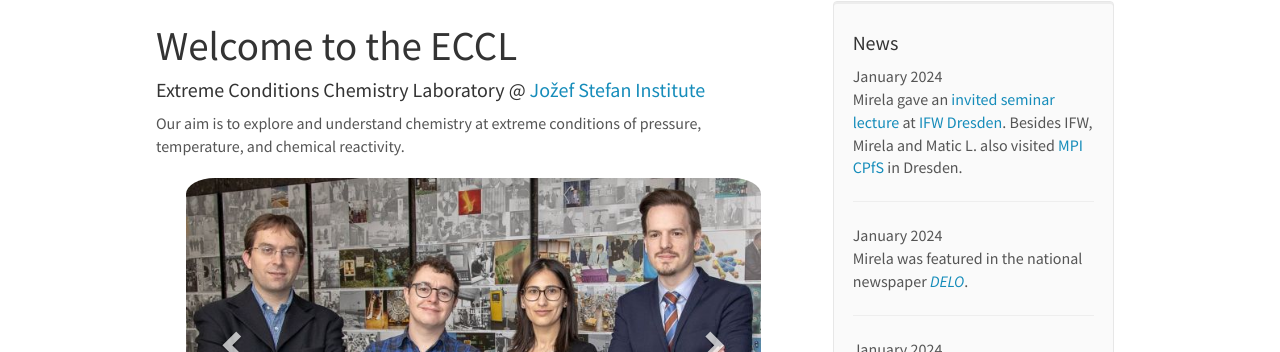
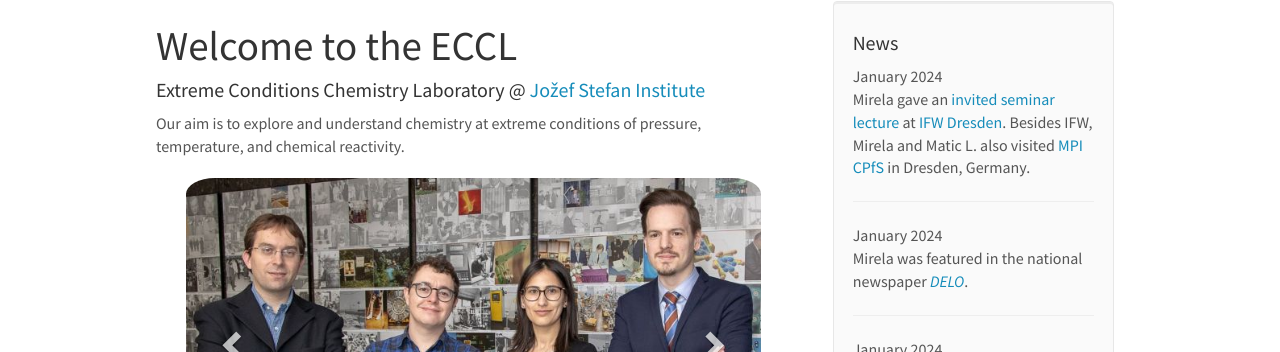
Before and after one commit to eccl-jsi/eccl-jsi.github.io, a Jekyll site: the page built from _pages/home.md, in a window 1280 px wide and 900 px high. Shown: the part 69-421 px from the top of the window. Built offline with Jekyll 4.4.1, drawn with Linux system fonts in a browser that asks for light colours; nearby versions of some CDN libraries.

Commit message:
Update news.yml

```diff
--- a/_data/news.yml
+++ b/_data/news.yml
@@ -1,5 +1,5 @@
 - date: January 2024
-  headline: "Mirela gave an <a href='https://www.dresden-science-calendar.de/calendar/en/detail/20436'>invited seminar lecture</a> at <a href='https://www.ifw-dresden.de/'>IFW Dresden</a>. Besides IFW, Mirela and Matic L. also visited <a href='https://www.cpfs.mpg.de/en'>MPI CPfS</a> in Dresden."
+  headline: "Mirela gave an <a href='https://www.dresden-science-calendar.de/calendar/en/detail/20436'>invited seminar lecture</a> at <a href='https://www.ifw-dresden.de/'>IFW Dresden</a>. Besides IFW, Mirela and Matic L. also visited <a href='https://www.cpfs.mpg.de/en'>MPI CPfS</a> in Dresden, Germany."
 
 - date: January 2024
   headline: "Mirela was featured in the national newspaper <i><a href='https://www.delo.si/novice/znanoteh/gojenje-kristalov-in-ustvarjanje-novih-materialov/'>DELO</a></i>."
```
